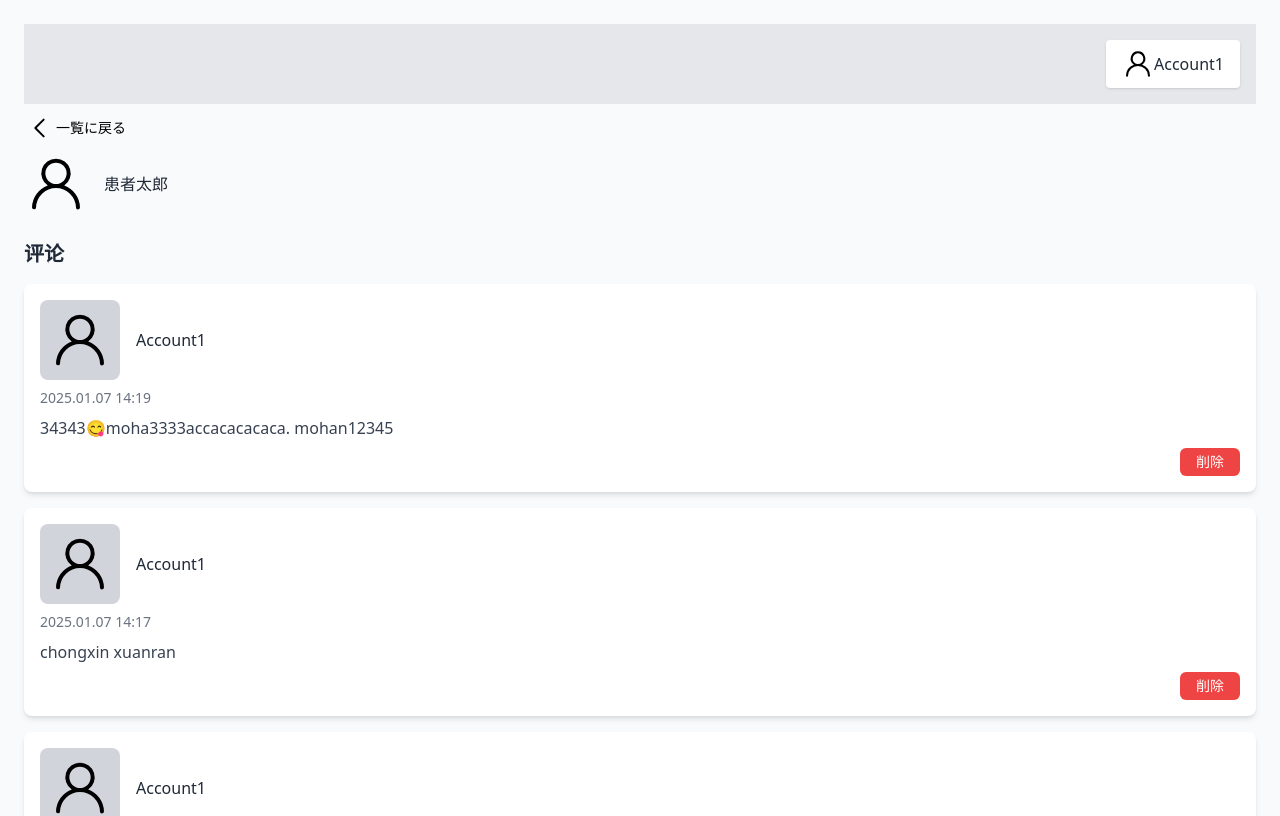
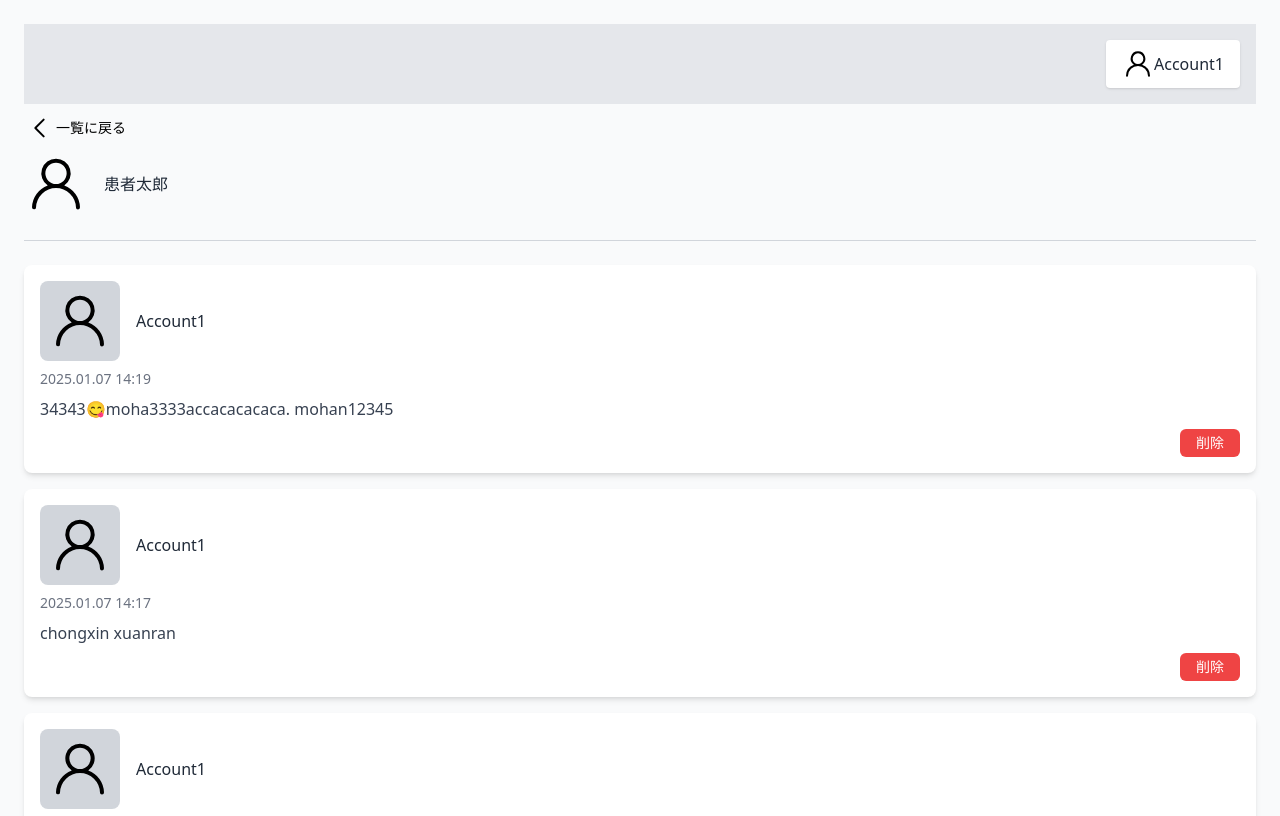
Before and after one commit to niyamohan/NRTZ, a Next.js app: page /pages/patients/1 in a window 1280 px wide. Shown: the top 816 px of the page. Built offline with nearby package versions, Linux system fonts and the light colour scheme.

Commit message:
fix:機能3の评论を横線に変更

```diff
--- a/src/app/pages/patients/[id]/page.tsx
+++ b/src/app/pages/patients/[id]/page.tsx
@@ -212,9 +212,7 @@ const PatientDetails = () => {
         </div>
       </div>
 
-      <h2 className="text-xl font-semibold mb-4">评论</h2>
-
-      {/* 将 CommentList 组件添加到此处 */}
+      <hr className="border-gray-300 my-6" />
       <CommentList
         comments={comments}
         isProcessing={isProcessing}
```
